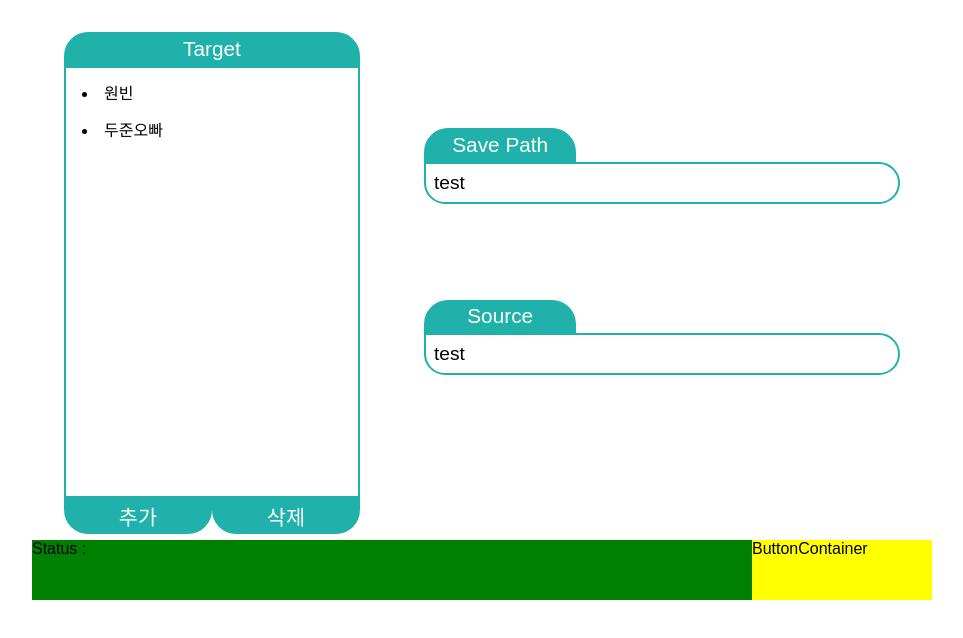
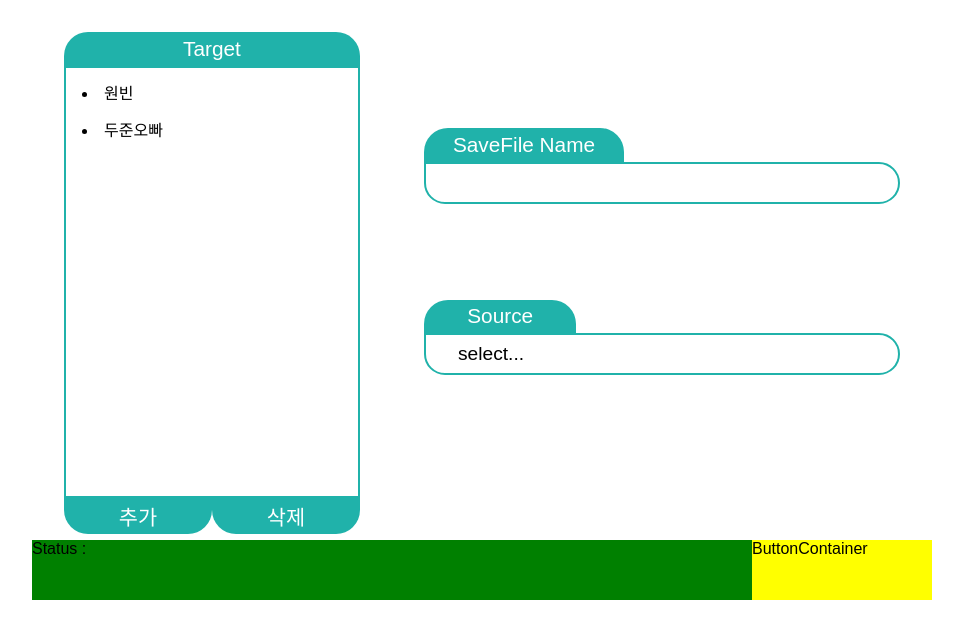
Before and after one commit to kdongha/scllab_01_vc_web, a React (Create React App) app in the folder frontend/: page / in a window 1280 px wide. Shown: the top 638 px of the page, without its empty margins (158-1121 px from the left). Built offline with nearby package versions, Linux system fonts and the light colour scheme.

Commit message:
write basic code for FileContainer

```diff
--- a/frontend/src/App.js
+++ b/frontend/src/App.js
@@ -9,8 +9,8 @@ class App extends Component {
     state = {
         targetList: ['원빈', '두준오빠'],
         selectedTarget: '',
-        selectedSource: '',
-        savePath: '',
+        selectedSource: null,
+        saveFileName: '',
         status: '',
     };
     addTarget = () => {
@@ -19,12 +19,27 @@ class App extends Component {
     removeTarget = () => {
         console.log('removeTarget');
     };
-    selectSavePath = () => {
-        console.log('selectSavePath');
+    insertSaveFile = (e) => {
+        this.setState({
+            ...this.state,
+            saveFileName:e.target.value,
+        })
     };
     selectSource = () => {
-        console.log('selectSource');
+        const inputFile=document.createElement('input');
+        inputFile.setAttribute('type', 'file');
+        console.log(this.props.accept);
+        // inputFile.setAttribute("accept", ".wav");
+        inputFile.onchange=()=>{
+            console.log(inputFile.files);
+            this.setState({
+                ...this.state,
+                selectedSource:inputFile.files[0],
+            })
+        };
+        inputFile.click();
     };
+
     selectTarget = (e) => {
         this.setState({...this.state,
             selectedTarget:e.target.innerText,
@@ -38,7 +53,7 @@ class App extends Component {
                 <TargetComponent targetList={this.state.targetList} selectedTarget={this.state.selectedTarget}
                                  addTarget={this.addTarget} removeTarget={this.removeTarget}
                                  selectTarget={this.selectTarget}/>
-                <FileContainer/>
+                <FileContainer savePath={this.state.savePath} selectedSource={this.state.selectedSource} selectSource={this.selectSource} insertSaveFile={this.insertSaveFile}/>
                 <StatusComponent/>
                 <ButtonComponent/>
             </div>
--- a/frontend/src/components/FileComponent.js
+++ b/frontend/src/components/FileComponent.js
@@ -2,7 +2,8 @@ import React, {Component} from 'react';
 import PropTypes from 'prop-types';
 import styled from 'styled-components';
 
-import SelectFileComponent from './SelectFileComponent'
+import InsertFileComponent from './InsertFileComponent';
+import SelectFileComponent from './SelectFileComponent';
 
 const FileContainer=styled.div`
     display: inline-block;
@@ -15,8 +16,8 @@ class FileComponent extends Component {
     render() {
         return (
             <FileContainer>
-                <SelectFileComponent nameTag={"Save Path"}/>
-                <SelectFileComponent nameTag={"Source"}/>
+                <InsertFileComponent nameTag={"SaveFile Name"} file={this.props.savePath} insertSaveFile={this.props.insertSaveFile}/>
+                <SelectFileComponent nameTag={"Source"} file={this.props.selectedSource} selectedSource={this.props.selectedSource} selectSource={this.props.selectSource}/>
             </FileContainer>
         );
     }
--- a/frontend/src/components/InputFileComponent.js
+++ b/frontend/src/components/InputFileComponent.js
@@ -3,30 +3,17 @@ import styled from 'styled-components';
 
 const InputFile = styled.div`
   border:2px solid lightseagreen;
-  padding:0.5rem;
+  padding:0.5rem 2rem;
   font-size:1.2rem;
   border-radius:0 1.5rem 1.5rem 1.5rem;
   cursor: pointer;
 `;
 
-let inputFile;
-
-
 class InputFileComponent extends Component {
-    selectFile = () => {
-        inputFile=document.createElement('input');
-        inputFile.setAttribute('type', 'file');
-        console.log(this.props.accept);
-        if(this.props.accept!==undefined){
-            inputFile.setAttribute("accept", "." + this.props.accept);
-        }
-        inputFile.click();
-    };
     render() {
-
         return (
-            <InputFile onClick={this.selectFile}>
-                test
+            <InputFile onClick={this.props.selectSource}>
+                {((this.props.selectedSource!==null)&&(this.props.selectedSource!==undefined)?this.props.selectedSource.name:"select...")}
             </InputFile>
         );
     }
--- /dev/null
+++ b/frontend/src/components/InsertFileComponent.js
@@ -0,0 +1,42 @@
+import React, {Component} from 'react';
+import styled from 'styled-components';
+
+const InsertFileContainer=styled.div`
+  margin: 6rem 0;
+`;
+
+const NameTag=styled.div`
+    color: white;
+    font-size: 1.3rem;
+    background: lightseagreen;
+    border-radius: 1.5rem 1.5rem 0 0;
+    padding: 0.3rem;
+    display: block;
+    text-align: center;
+    width: 40%;
+`;
+
+const InputName=styled.input`
+  border:2px solid lightseagreen;
+  padding:0.5rem 2rem;
+  font-size:1.2rem;
+  border-radius:0 1.5rem 1.5rem 1.5rem;
+  display:block;
+  width: calc(100% - 4rem - 4px);
+  &:focus{outline:none;};
+`;
+
+class InsertFileComponent extends Component {
+    render() {
+        return (
+            <InsertFileContainer>
+                <NameTag>
+                    {this.props.nameTag}
+                </NameTag>
+                <InputName onChange={this.props.insertSaveFile}/>
+            </InsertFileContainer>
+        );
+    }
+}
+
+export default InsertFileComponent;
--- a/frontend/src/components/SelectFileComponent.js
+++ b/frontend/src/components/SelectFileComponent.js
@@ -20,13 +20,13 @@ const NameTag=styled.div`
 
 class SelectFileComponent extends Component {
     render() {
-        const {nameTag} = this.props;
+        const {nameTag, file} = this.props;
         return (
             <SelectFileContainer>
                 <NameTag>
                     {nameTag}
                 </NameTag>
-                <InputFileComponent/>
+                <InputFileComponent file={file} selectedSource={this.props.selectedSource} selectSource={this.props.selectSource}/>
             </SelectFileContainer>
         );
     }
```
